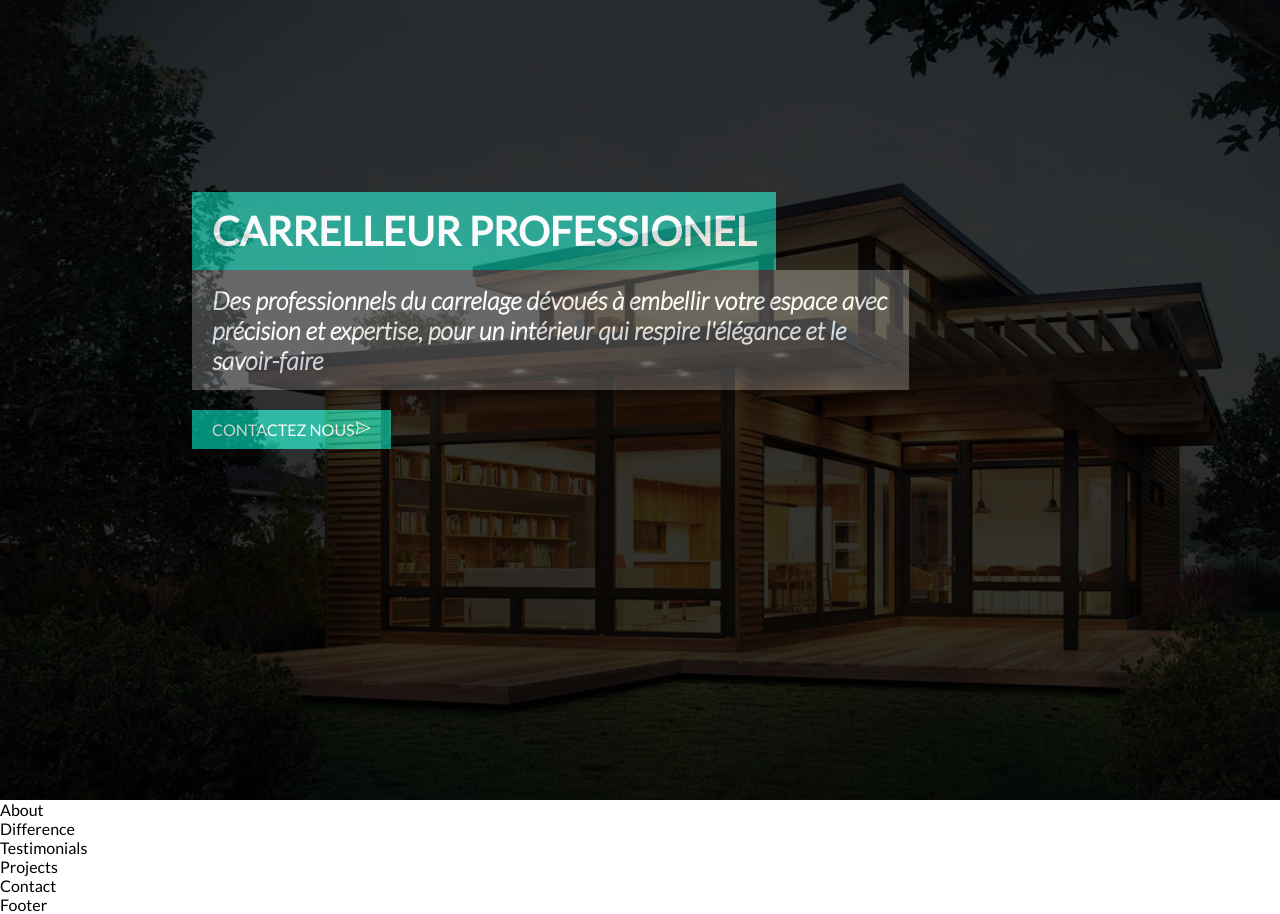
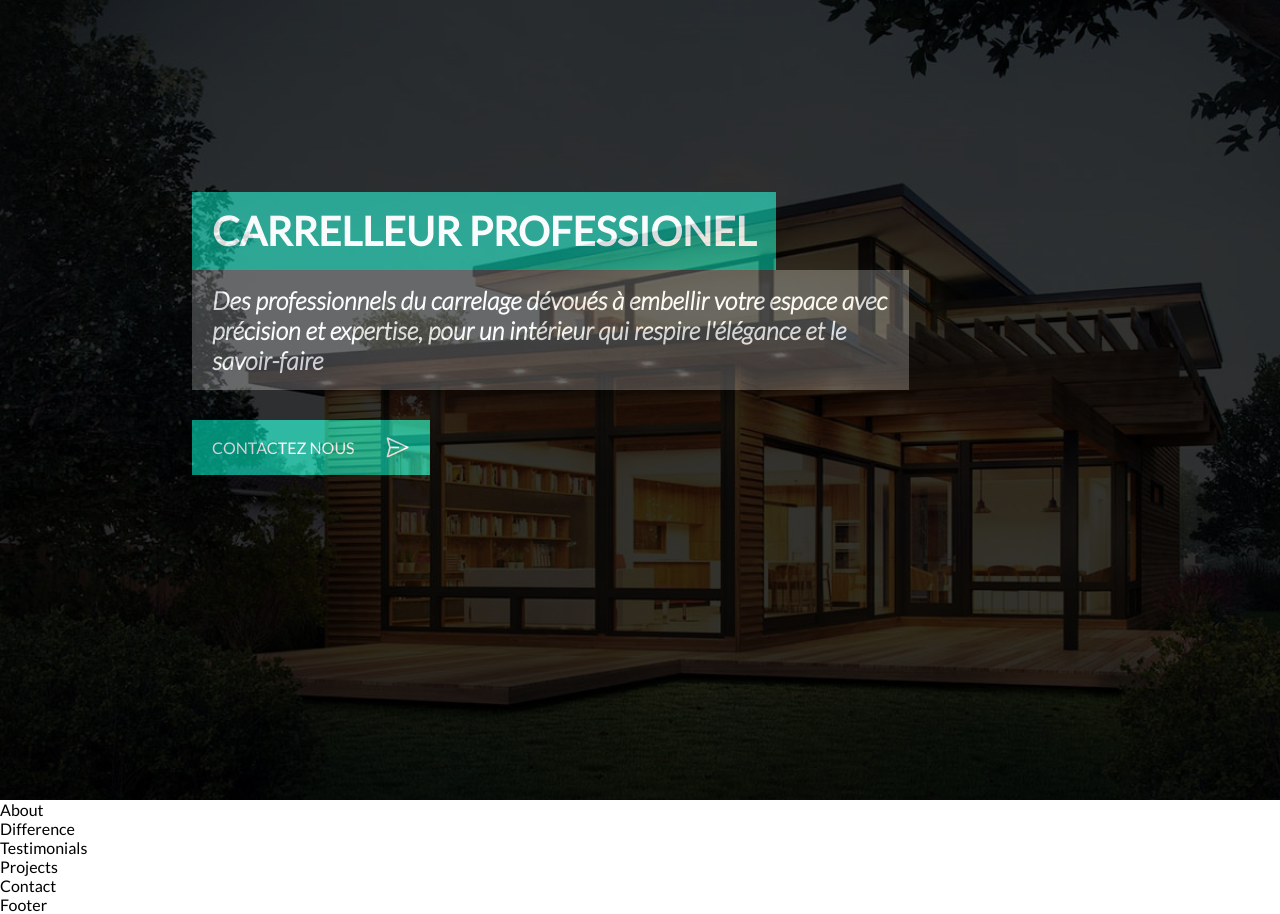
Before and after one commit to dieum512/Pro-carrellage, a React (Create React App) app: page / in a window 1280 px wide. Built offline with nearby package versions, Linux system fonts and the light colour scheme.

Commit message:
Style the button

```diff
--- a/src/components/Home/home.css
+++ b/src/components/Home/home.css
@@ -43,4 +43,13 @@
     font-size: 16px;
     padding: 10px 20px;
     text-transform: uppercase;
+    display: flex;
+    gap: 30px;
+    width: fit-content;
+    align-items: center;
 }
+
+.send {
+    font-size: 25px;
+    padding-top: 5px;
+}
```
